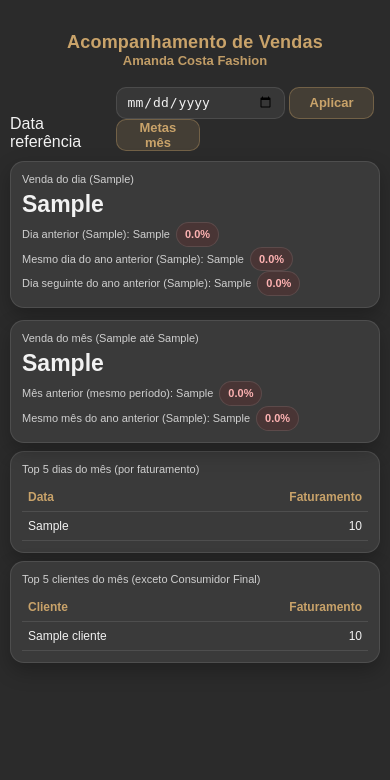
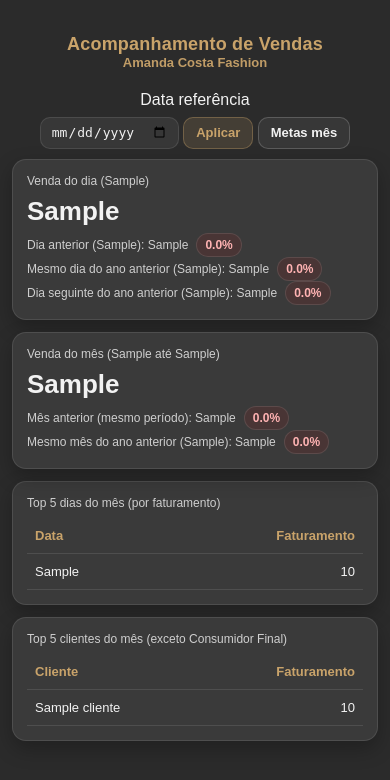
Before and after one commit to amandacostafashion/painel-vendas, a Flask app: template templates/dashboard.html in a window 390 px wide. Shown: the top 780 px of the page. Run offline with Flask 3, Linux system fonts and the light colour scheme; the template is opened without the code that fills it: most values are stand-ins (such as "Sample title", 1, 10 or a date in 2020).

Commit message:
Update style.css

```diff
--- a/static/style.css
+++ b/static/style.css
@@ -30,7 +30,7 @@ body{
   justify-content:space-between;
   flex-wrap:wrap;
   margin-bottom: 14px;
-  padding-top: 18px; /* um pouco menor */
+  padding-top: 20px; /* desce um pouco o bloco do topo */
 }
 
 /* bloco do título */
@@ -63,7 +63,6 @@ body{
   margin-top: 6px;
 }
 
-/* ===== FORM (DESKTOP) ===== */
 .ref-form{
   display:flex;
   gap:8px;
@@ -105,6 +104,121 @@ body{
   .grid{ grid-template-columns: 1fr; }
 }
 
+/* ===== MOBILE (até 768px): centraliza e ajusta layout ===== */
+@media (max-width: 768px){
+  .container{
+    padding: 14px;
+  }
+
+  .header{
+    padding-top: 18px;       /* reduz um pouco o topo */
+    align-items:flex-start;
+    justify-content:center;
+    margin-bottom: 10px;
+  }
+
+  .title-box{
+    width: 100%;
+    text-align: center;
+    margin-bottom: 8px;
+  }
+
+  .title-main{
+    font-size: 22px;
+    line-height: 1.15;
+  }
+
+  .title-sub{
+    font-size: 16px;
+    margin-top: 2px;
+    line-height: 1.15;
+  }
+
+  .sub{
+    margin-top: 4px;
+    font-size: 11px;
+  }
+
+  .ref-form{
+    width: 100%;
+    justify-content: center;
+    flex-wrap: wrap;
+    gap:8px;
+  }
+
+  .ref-form label{
+    width:100%;
+    text-align:center;
+    margin-bottom: 0;
+  }
+}
+
+/* ===== MOBILE COMPACTO (até 480px): caber mais na tela ===== */
+@media (max-width: 480px){
+  .container{
+    padding: 12px;
+  }
+
+  .header{
+    padding-top: 12px;      /* bem menor no celular */
+    margin-bottom: 8px;
+  }
+
+  .title-box{
+    margin-bottom: 6px;
+  }
+
+  .title-main{
+    font-size: 18px;        /* reduz título p/ evitar scroll */
+    line-height: 1.12;
+  }
+
+  .title-sub{
+    font-size: 13px;
+    line-height: 1.12;
+  }
+
+  .sub{
+    font-size: 11px;
+    margin-top: 2px;
+  }
+
+  .ref-form input{
+    height: 32px;
+    font-size: 13px;
+  }
+
+  .btn{
+    height: 32px;
+    font-size: 13px;
+    padding: 0 12px;
+  }
+
+  .card{
+    padding: 12px;          /* cards mais compactos */
+  }
+
+  .label{
+    font-size: 11px;
+    margin-bottom: 6px;
+  }
+
+  .value{
+    font-size: 24px;
+    margin-bottom: 4px;
+  }
+
+  .meta{
+    font-size: 11px;
+    gap: 6px;
+  }
+
+  .table th, .table td{
+    padding: 8px 6px;
+    font-size: 12px;
+  }
+}
+
 /* ===== CARDS ===== */
 .card{
   background: var(--card);
@@ -134,7 +248,6 @@ body{
   align-items:center;
   gap:8px;
   flex-wrap:wrap;
-  line-height: 1.35;
 }
 
 .pill{
@@ -177,153 +290,6 @@ body{
   color: var(--muted);
   font-size: 12px;
 }
-
-/* =========================================================
-   MOBILE (até 768px): centraliza header e reorganiza form
-   - data à ESQUERDA e botão à DIREITA
-   - tudo mais compacto para caber mais na tela
-   ========================================================= */
-@media (max-width: 768px){
-
-  .container{
-    padding: 12px;
-  }
-
-  .header{
-    padding-top: 10px;
-    margin-bottom: 10px;
-    align-items:flex-start;
-    justify-content:center;
-    gap: 10px;
-  }
-
-  .title-box{
-    width: 100%;
-    text-align: center;
-    margin-bottom: 6px;
-  }
-
-  .title-main{
-    font-size: 20px;
-    line-height: 1.12;
-  }
-
-  .title-sub{
-    font-size: 14px;
-    margin-top: 2px;
-    line-height: 1.12;
-  }
-
-  .sub{
-    margin-top: 2px;
-    font-size: 11px;
-  }
-
-  /* label centralizado e “subindo” o bloco do form */
-  .ref-form{
-    width: 100%;
-    justify-content: space-between; /* ESQ / DIR */
-    align-items: flex-end;
-    gap: 10px;
-    margin-top: 2px;
-  }
-
-  .ref-form label{
-    width: 100%;
-    text-align: center;
-    margin-bottom: 6px;
-    font-size: 11px;
-  }
-
-  /* input à esquerda e botão à direita */
-  .ref-form input{
-    width: 62%;
-    height: 34px;
-    font-size: 13px;
-  }
-
-  .btn{
-    width: 34%;
-    height: 34px;
-    font-size: 13px;
-    padding: 0 10px;
-  }
-
-  /* cards e tabelas mais compactos */
-  .card{
-    padding: 12px;
-  }
-
-  .label{
-    font-size: 11px;
-    margin-bottom: 6px;
-  }
-
-  .value{
-    font-size: 24px;
-    margin-bottom: 4px;
-  }
-
-  .meta{
-    font-size: 11px;
-    gap: 6px;
-  }
-
-  .mt{
-    margin-top: 8px;
-  }
-
-  .table th, .table td{
-    padding: 8px 6px;
-    font-size: 12px;
-  }
-}
-
-/* =========================================================
-   MOBILE PEQUENO (até 480px): ainda mais compacto
-   ========================================================= */
-@media (max-width: 480px){
-
-  .container{
-    padding: 10px;
-  }
-
-  .header{
-    padding-top: 8px;
-    margin-bottom: 8px;
-  }
-
-  .title-main{
-    font-size: 18px;
-  }
-
-  .title-sub{
-    font-size: 13px;
-  }
-
-  .ref-form input{
-    width: 64%;
-    height: 32px;
-  }
-
-  .btn{
-    width: 32%;
-    height: 32px;
-  }
-
-  .card{
-    padding: 11px;
-  }
-
-  .value{
-    font-size: 23px;
-  }
-
-  .table th, .table td{
-    padding: 7px 6px;
-    font-size: 12px;
-  }
-}
 /* ===== AJUSTE FINAL HEADER MOBILE ===== */
 @media (max-width: 480px){
   body{
@@ -339,3 +305,24 @@ body{
     margin-top: 4px;    /* abaixa levemente o título */
   }
 }
+
+/* =========================================================
+   NOVO: estilos do bloco de metas (isolado)
+   ========================================================= */
+.btn.btn-secondary{
+  border: 1px solid rgba(255,255,255,0.18);
+  background: rgba(255,255,255,0.06);
+  color: var(--text);
+}
+
+.metas-header{
+  display:flex;
+  justify-content:space-between;
+  align-items:center;
+  gap:10px;
+  flex-wrap:wrap;
+}
+
+.hit-meta{
+  background: rgba(0,255,0,0.06);
+}
```
